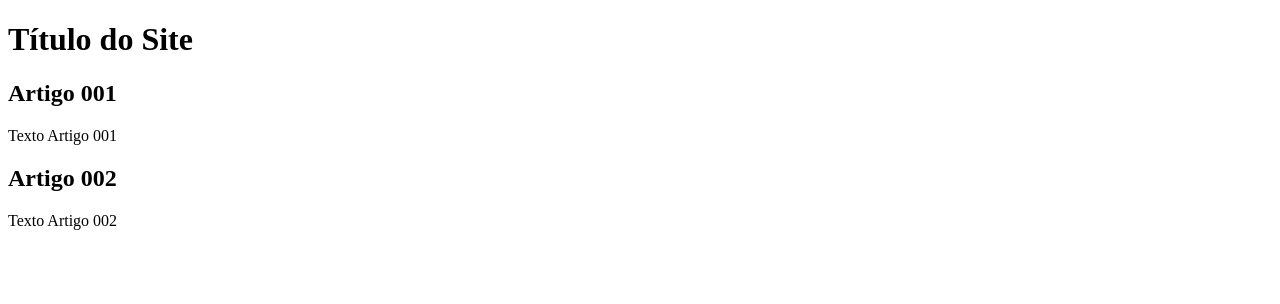
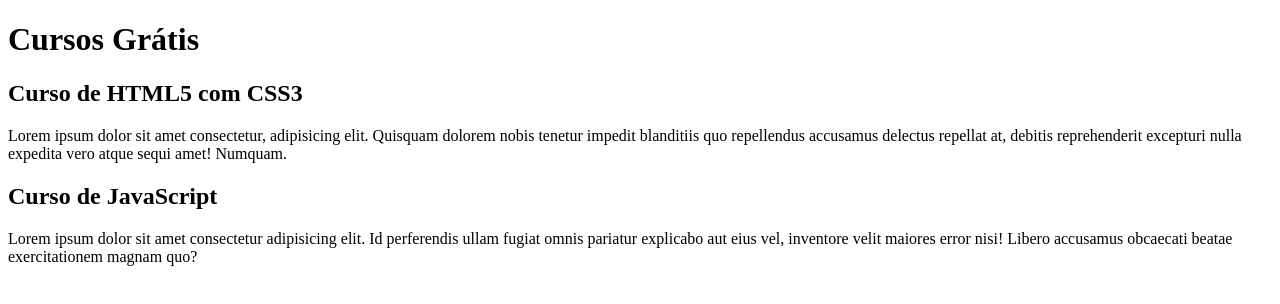
Before and after one commit to gabrielmattano/projeto-site, a plain HTML site: page index.html in a window 1280 px wide. Drawn offline with Linux system fonts and the light colour scheme.

Commit message:
comecei a escrever o conteúdo

```diff
--- a/index.html
+++ b/index.html
@@ -8,14 +8,14 @@
 <body>
     <main>
         <header>
-            <h1>Título do Site</h1>
+            <h1>Cursos Grátis</h1>
             <article>
-                <h2>Artigo 001</h2>
-                <p>Texto Artigo 001</p>
+                <h2>Curso de HTML5 com CSS3</h2>
+                <p>Lorem ipsum dolor sit amet consectetur, adipisicing elit. Quisquam dolorem nobis tenetur impedit blanditiis quo repellendus accusamus delectus repellat at, debitis reprehenderit excepturi nulla expedita vero atque sequi amet! Numquam.</p>
             </article>
             <article>
-                <h2>Artigo 002</h2>
-                <p>Texto Artigo 002</p>
+                <h2>Curso de JavaScript</h2>
+                <p>Lorem ipsum dolor sit amet consectetur adipisicing elit. Id perferendis ullam fugiat omnis pariatur explicabo aut eius vel, inventore velit maiores error nisi! Libero accusamus obcaecati beatae exercitationem magnam quo?</p>
             </article>
         </header>
     </main>
```
